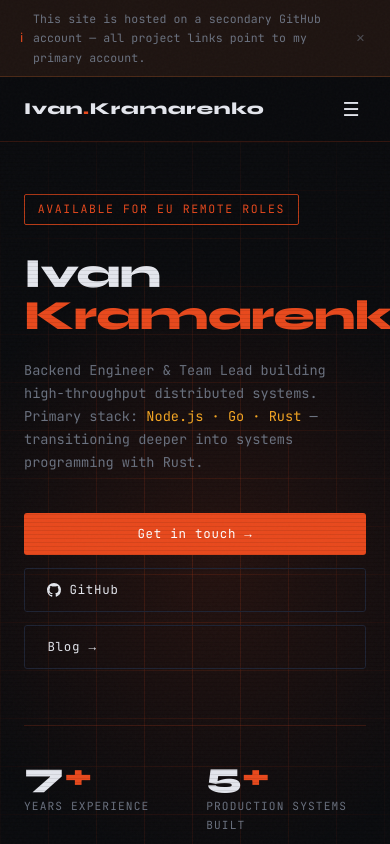
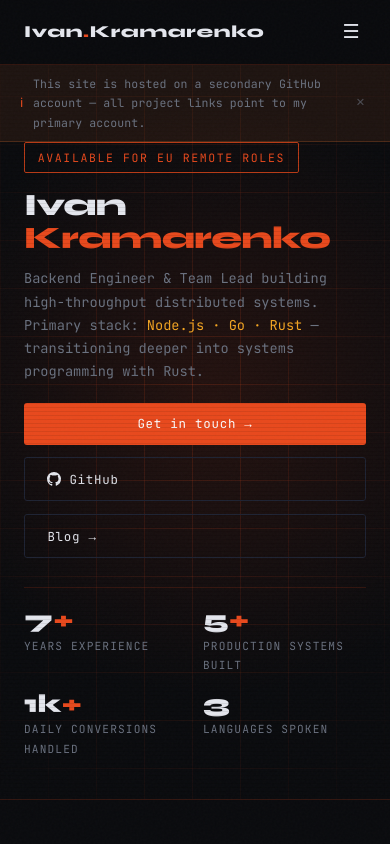
Before and after one commit to Ivanko1608/ivanko1608.github.io, a React (Vite) app: page / in a window 390 px wide. Shown: the top 844 px of the page. Built offline with nearby package versions, Linux system fonts and the light colour scheme.

Commit message:
add pages build, fix mobile viewports

```diff
--- a/src/App.tsx
+++ b/src/App.tsx
@@ -1,13 +1,13 @@
 import { useEffect, useRef } from 'react';
 import { useScrollReveal } from './hooks/useScrollReveal';
-import { Navbar }             from './components/Navbar';
-import { Hero }               from './components/Hero';
-import { About }              from './components/About';
-import { Experience }         from './components/Experience';
-import { Skills }             from './components/Skills';
-import { Security }           from './components/Security';
-import { Contact }            from './components/Contact';
-import { Footer }             from './components/Footer';
+import { Navbar } from './components/Navbar';
+import { Hero } from './components/Hero';
+import { About } from './components/About';
+import { Experience } from './components/Experience';
+import { Skills } from './components/Skills';
+import { Security } from './components/Security';
+import { Contact } from './components/Contact';
+import { Footer } from './components/Footer';
 import { GithubNoticeBanner } from './components/GithubNoticeBanner';
 
 export default function App() {
@@ -28,9 +28,9 @@ export default function App() {
 
   return (
     <>
-      <div ref={headerRef} style={{ position: 'sticky', top: 0, zIndex: 100 }}>
+      <div ref={headerRef} style={{ position: 'fixed', top: 0, left: 0, right: 0, zIndex: 100 }}>
+        <Navbar />
         <GithubNoticeBanner />
-        <Navbar />
       </div>
       <Hero />
       <About />
--- a/src/components/About.tsx
+++ b/src/components/About.tsx
@@ -27,7 +27,7 @@ export function About() {
 
       <div style={{ ...styles.grid, gridTemplateColumns: isMobile ? '1fr' : '1fr 1fr', gap: isMobile ? '2.5rem' : '4rem' }}>
         {/* Left — bio + language bars */}
-        <div className="reveal">
+        <div className="reveal" style={{ minWidth: 0 }}>
           {about.paragraphs.map((para, i) => (
             <p key={i} style={styles.para}><InlineMarkdown text={para} /></p>
           ))}
@@ -73,6 +73,7 @@ export function About() {
 const styles = {
   section: {
     maxWidth:  '1100px',
+    width:     '100%',
     margin:    '0 auto',
     borderTop: '1px solid var(--line)',
   } as React.CSSProperties,
@@ -129,6 +130,7 @@ const styles = {
     borderLeft:   '3px solid var(--rust)',
     borderRadius: '6px',
     padding:      '1.8rem',
+    minWidth:     0,
   } as React.CSSProperties,
 
   rustCardHeading: {
--- a/src/components/Hero.tsx
+++ b/src/components/Hero.tsx
@@ -7,7 +7,13 @@ export function Hero() {
   const [firstName, lastName] = hero.name.split(' ');
 
   return (
-    <div id="hero" className="scanlines" style={{ ...styles.hero, padding: isMobile ? '0 1.5rem' : '0 3rem' }}>
+    <div id="hero" className="scanlines" style={{
+      ...styles.hero,
+      paddingLeft:   isMobile ? '1.5rem' : '3rem',
+      paddingRight:  isMobile ? '1.5rem' : '3rem',
+      paddingBottom: isMobile ? '2.5rem' : undefined,
+      minHeight:     isMobile ? 'auto'   : '100vh',
+    }}>
       {/* Dot-grid background */}
       <div style={styles.gridBg} />
 
@@ -16,16 +22,18 @@ export function Hero() {
 
       <div style={styles.inner}>
         {/* "Available" pill badge */}
-        <div style={styles.tag}>{hero.tagline}</div>
+        <div style={{ ...styles.tag, marginBottom: isMobile ? '1rem' : '1.8rem' }}>
+          {hero.tagline}
+        </div>
 
         {/* Name */}
-        <h1 style={styles.h1}>
+        <h1 style={{ ...styles.h1, fontSize: isMobile ? 'clamp(1.6rem, 8vw, 2.4rem)' : 'clamp(2.6rem, 7vw, 6rem)' }}>
           {firstName}<br />
           <span style={{ color: 'var(--rust)' }}>{lastName}</span>
         </h1>
 
         {/* Subtitle */}
-        <p style={styles.sub}>
+        <p style={{ ...styles.sub, marginTop: isMobile ? '0.8rem' : '1.4rem' }}>
           {hero.subtitle}<br />
           Primary stack:{' '}
           <em style={{ color: 'var(--amber)', fontStyle: 'normal' }}>{hero.stack}</em>{' '}
@@ -33,7 +41,11 @@ export function Hero() {
         </p>
 
         {/* CTA buttons */}
-        <div style={{ ...styles.cta, flexDirection: isMobile ? 'column' : 'row' }}>
+        <div style={{
+          ...styles.cta,
+          flexDirection: isMobile ? 'column' : 'row',
+          marginTop:     isMobile ? '1.2rem' : '2.4rem',
+        }}>
           <a href={`mailto:${hero.ctaEmail}`} style={{ ...styles.btnPrimary, textAlign: 'center', justifyContent: 'center' }}>
             Get in touch →
           </a>
@@ -46,14 +58,16 @@ export function Hero() {
         {/* Stats row */}
         <div style={{
           ...styles.statsRow,
-          gap:                 isMobile ? '1.4rem' : '3rem',
+          marginTop:           isMobile ? '1.8rem' : '3.5rem',
+          paddingTop:          isMobile ? '1.2rem' : '2rem',
+          gap:                 isMobile ? '1rem' : '3rem',
           flexWrap:            'wrap',
           gridTemplateColumns: isMobile ? 'repeat(2, 1fr)' : undefined,
           display:             isMobile ? 'grid' : 'flex',
         }}>
           {stats.map((stat) => (
             <div key={stat.label}>
-              <div style={styles.statNum}>
+              <div style={{ ...styles.statNum, fontSize: isMobile ? '1.6rem' : '2.2rem' }}>
                 {stat.value.replace(/[^0-9kK]/g, '')}
                 <span style={{ color: 'var(--rust)' }}>
                   {stat.value.replace(/[0-9kK]/g, '')}
@@ -91,6 +105,7 @@ const styles = {
     alignItems: 'center',
     overflow:   'hidden',
     background: 'var(--bg)',
+    paddingTop: 'var(--header-h, 80px)',
   } as React.CSSProperties,
 
   gridBg: {
@@ -140,15 +155,16 @@ const styles = {
     fontFamily:    "'Syne', sans-serif",
     fontSize:      'clamp(2.6rem, 7vw, 6rem)',
     fontWeight:    800,
-    lineHeight:    1.0,
+    lineHeight:    1.05,
     letterSpacing: '-0.02em',
     color:         'var(--text)',
+    overflowWrap:  'break-word',
     animation:     'fadeUp 0.7s 0.1s ease both',
   } as React.CSSProperties,
 
   sub: {
     fontFamily: "'JetBrains Mono', monospace",
-    fontSize:   'clamp(0.85rem, 2.5vw, 1.05rem)',
+    fontSize:   'clamp(0.82rem, 3.5vw, 1.05rem)',
     color:      'var(--muted)',
     marginTop:  '1.4rem',
     maxWidth:   '560px',
--- a/src/components/Navbar.tsx
+++ b/src/components/Navbar.tsx
@@ -149,6 +149,11 @@ const styles = {
   } as React.CSSProperties,
 
   drawer: {
+    position:       'fixed',
+    top:            'var(--header-h, 92px)',
+    left:           0,
+    right:          0,
+    zIndex:         99,
     background:     'rgba(10,11,14,0.97)',
     backdropFilter: 'blur(16px)',
     borderBottom:   '1px solid var(--line)',
--- a/vite.config.ts
+++ b/vite.config.ts
@@ -4,6 +4,7 @@ import { defineConfig } from "vite";
 
 export default defineConfig({
   plugins: [react()],
+  base: process.env.BASE_PATH ?? '/',
   server: {
     host: '127.0.0.1'
   },
```
Also changed, not shown: src/components/GithubNoticeBanner.tsx (+21 -21 lines).
